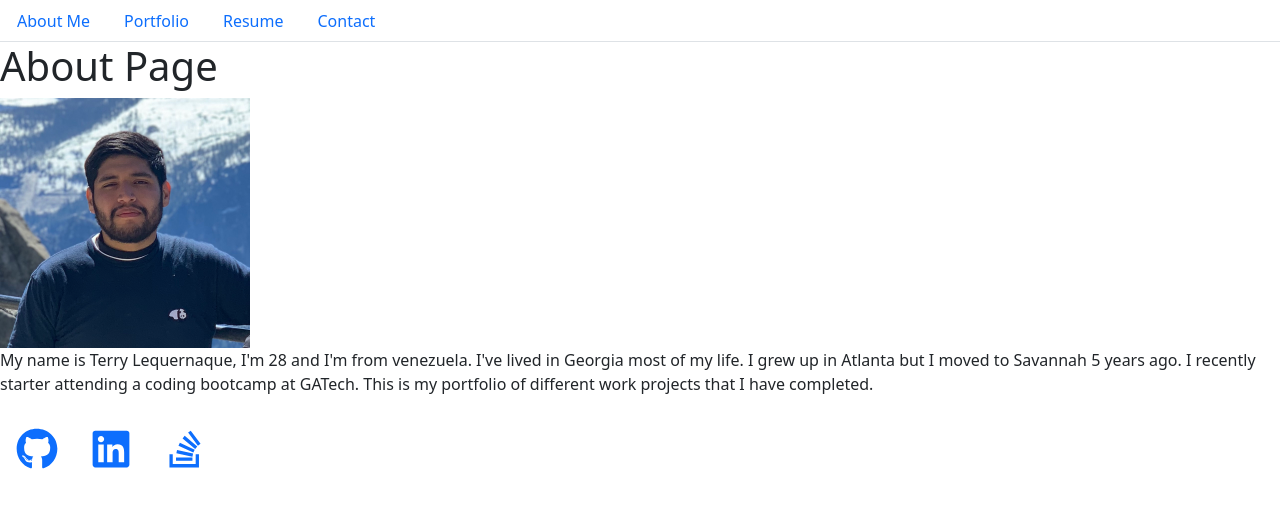
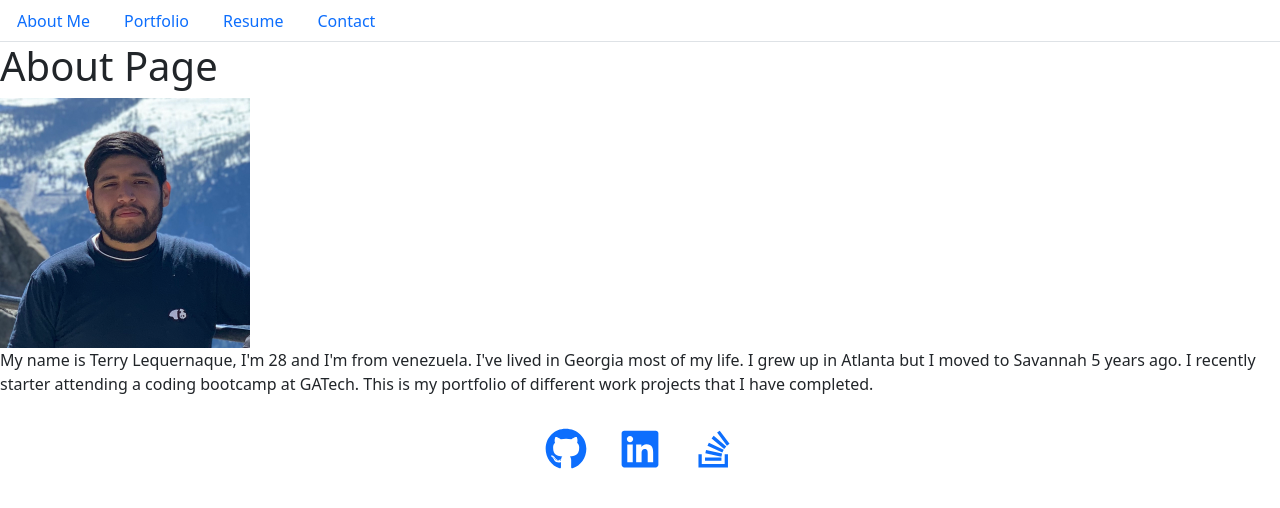
Before and after one commit to tlequernaque/reactPortfolio-Terry, a React (Create React App) app: page / in a window 1280 px wide. Shown: the top 508 px of the page. Built offline with nearby package versions, Linux system fonts and the light colour scheme.

Commit message:
updated code for footer to align at center

```diff
--- a/src/components/pages/Footer.js
+++ b/src/components/pages/Footer.js
@@ -6,7 +6,7 @@ export default function Footer() {
     return (
         <div>
             <footer>
-                <ul className="list-group list-group-horizontal">
+                <ul className="list-group list-group-horizontal d-flex justify-content-center">
                     <a href="https://github.com/tlequernaque">
                         <FaGithub className="m-3" size={42}/>
                     </a>
```
